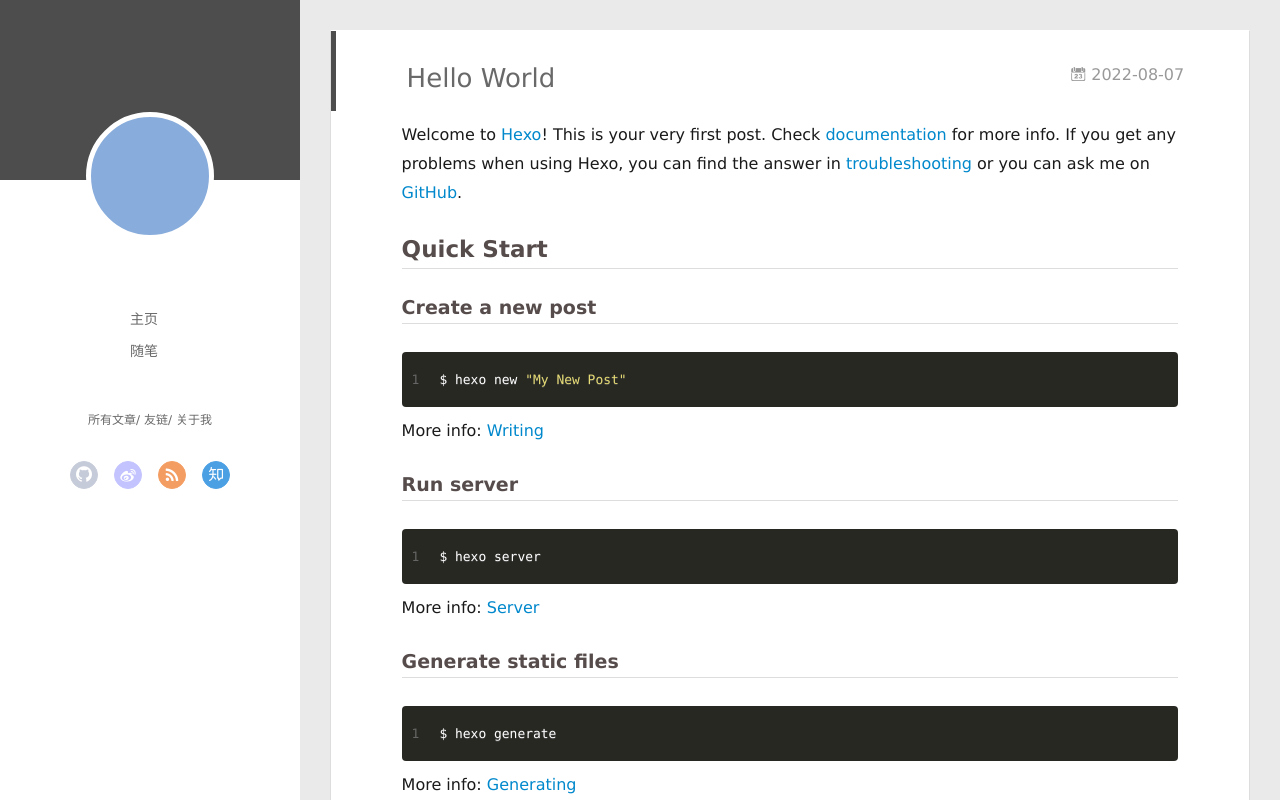
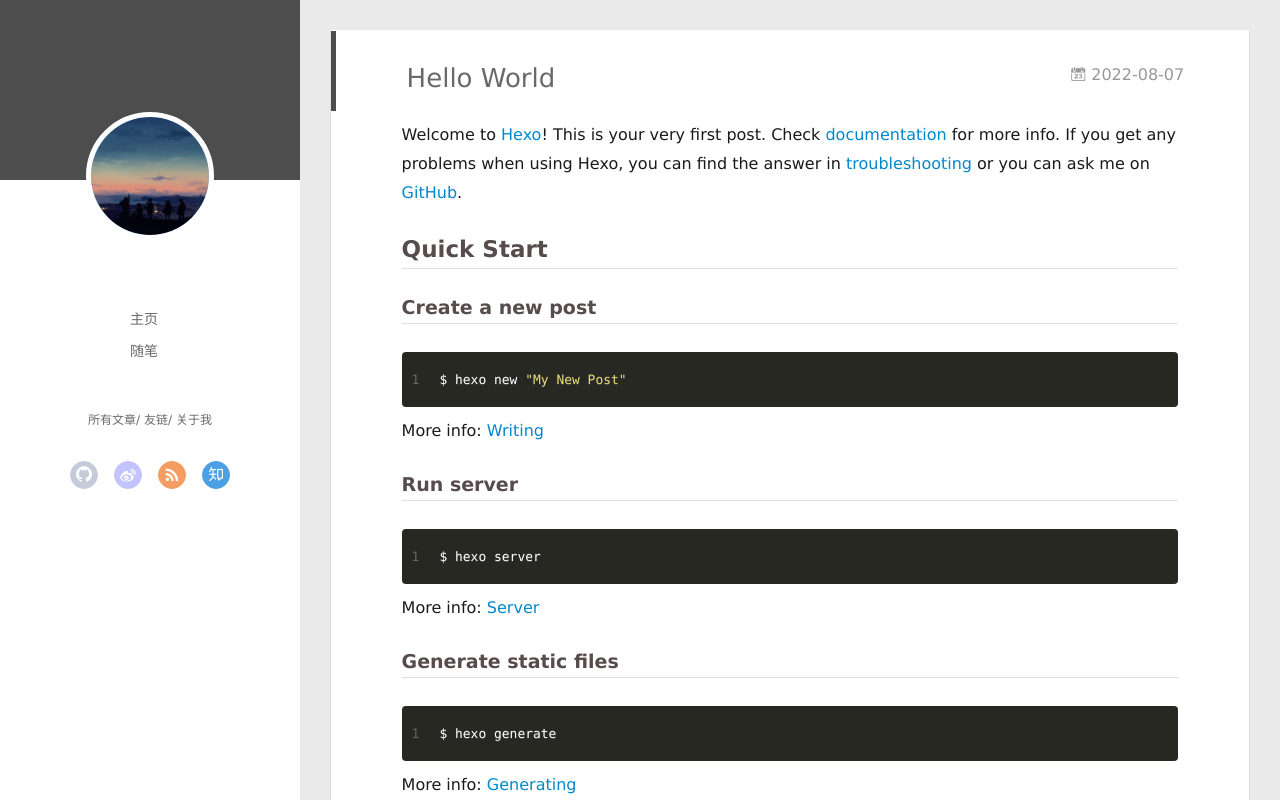
Before and after one commit to Yilp/Yilp.github.io, a plain HTML site: page 2022/08/07/hello-world/index.html in a window 1280 px wide. Drawn offline with Linux system fonts and the light colour scheme; no server answers.

Commit message:
Site updated: 2022-08-07 21:43:35

```diff
--- a/2022/08/07/hello-world/index.html
+++ b/2022/08/07/hello-world/index.html
@@ -47,7 +47,7 @@
 <div class="intrude-less">
 	<header id="header" class="inner">
 		<a href="/" class="profilepic">
-			<img src="" class="js-avatar">
+			<img src="/uploads/avatar.png" class="js-avatar">
 		</a>
 		<hgroup>
 		  <h1 class="header-author"><a href="/"></a></h1>
@@ -105,7 +105,7 @@
 	<div class="intrude-less">
 		<header id="header" class="inner">
 			<div class="profilepic">
-				<img src="" class="js-avatar">
+				<img src="/uploads/avatar.png" class="js-avatar">
 			</div>
 			<hgroup>
 			  <h1 class="header-author js-header-author"></h1>
```
Also changed, not shown: 2022/08/07/test/index.html (+2 -2 lines), 2022/08/07/围棋-邱百瑞/index.html (+2 -2 lines), 2022/08/07/基于hexo的博客搭建/index.html (+2 -2 lines), archives/2022/08/index.html (+2 -2 lines), archives/2022/index.html (+2 -2 lines), archives/index.html (+2 -2 lines), index.html (+2 -2 lines), uploads/avatar.png (added).
